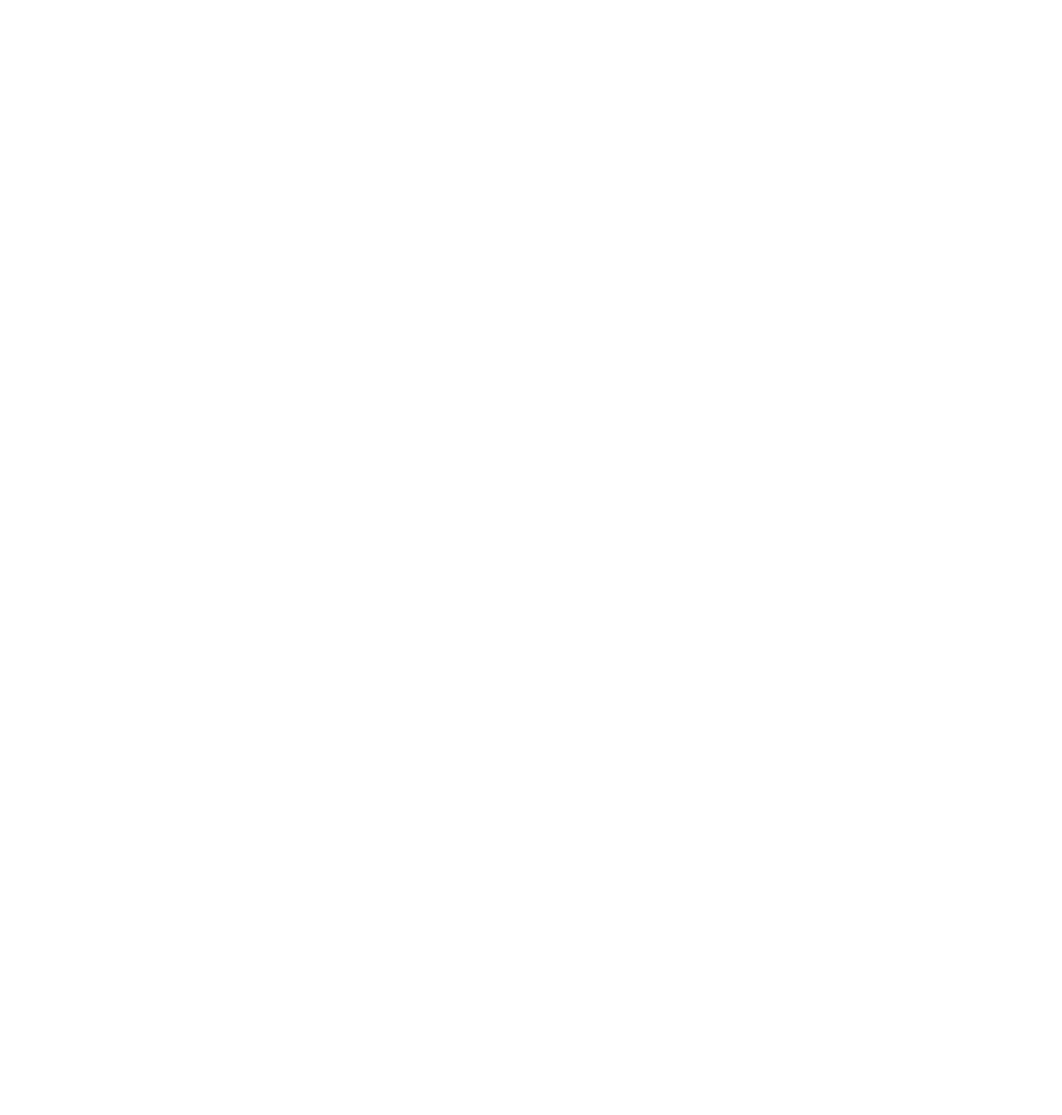
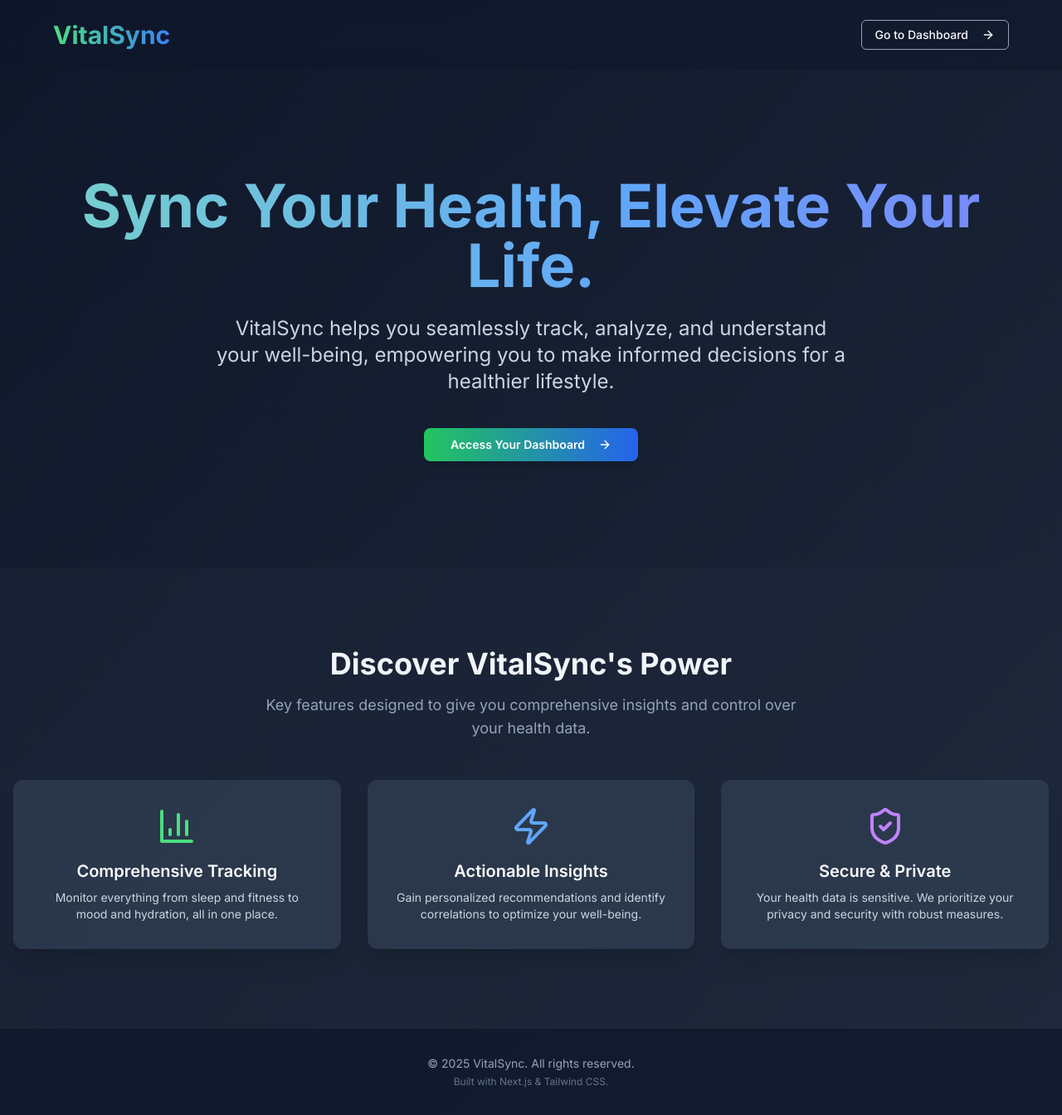
Before and after one commit to Professor833/VitalSync, a Next.js app: page / in a window 1280 px wide. Before the commit this address had no page. Shown: the whole page at 83% size. Before the commit the page ends 800 px from the top, so only its background shows below. Built offline with nearby package versions, Linux system fonts and the light colour scheme.

Commit message:
feat: delted profile page & added new landing page and update account settings

```diff
--- a/app/page.tsx
+++ b/app/page.tsx
@@ -1,17 +1,128 @@
-import { redirect } from 'next/navigation';
+'use client';
 
-export default function HomePage() {
-  // Redirect to the dashboard page by default
-  redirect('/dashboard');
+import React from 'react';
+import Link from 'next/link';
+import { Button } from '@/components/ui/button';
+import { ArrowRight, BarChart3, ShieldCheck, Zap } from 'lucide-react'; // Example icons
 
-  // Or, if you want to show a landing page first:
-  // return (
-  //    <main className="flex min-h-screen flex-col items-center justify-center p-24">
-  //     <h1 className="text-4xl font-heading mb-4">Welcome to VitalSync</h1>
-  //     <p className="text-lg font-sans">Your modern health tracking dashboard.</p>
-  //     <a href="/dashboard" className="mt-8 px-6 py-3 bg-vital-sync-blue text-white rounded-lg font-medium hover:bg-blue-700 transition-colors">
-  //       Go to Dashboard
-  //     </a>
-  //   </main>
-  // );
+export default function LandingPage() {
+  return (
+    <div className="min-h-screen bg-gradient-to-br from-slate-900 to-slate-800 text-slate-50 flex flex-col">
+      {/* Header/Nav */}
+      <header className="py-6 px-4 md:px-8 sticky top-0 z-50 bg-slate-900/50 backdrop-blur-md">
+        <div className="container mx-auto flex justify-between items-center">
+          <Link href="/" className="text-3xl font-bold bg-clip-text text-transparent bg-gradient-to-r from-green-400 to-blue-500">
+            VitalSync
+          </Link>
+          <Link href="/dashboard" legacyBehavior passHref>
+            <Button variant="outline" className="bg-transparent border-slate-400 hover:bg-slate-700 hover:text-slate-50">
+              Go to Dashboard <ArrowRight className="ml-2 h-4 w-4" />
+            </Button>
+          </Link>
+        </div>
+      </header>
+
+      {/* Main Content - Skip target */}
+      <main id="main-content" className="flex-grow">
+        {/* Hero Section */}
+        <section className="py-20 md:py-32 text-center container mx-auto px-4">
+          <h1 className="text-5xl md:text-7xl font-bold mb-6 leading-tight bg-clip-text text-transparent bg-gradient-to-r from-green-300 via-blue-400 to-purple-500 animate-gradient-x">
+            Sync Your Health, Elevate Your Life.
+          </h1>
+          <p className="text-xl md:text-2xl text-slate-300 max-w-3xl mx-auto mb-10">
+            VitalSync helps you seamlessly track, analyze, and understand your well-being, empowering you to make informed decisions for a healthier lifestyle.
+          </p>
+          <Link href="/dashboard" legacyBehavior passHref>
+            <Button size="lg" className="bg-gradient-to-r from-green-500 to-blue-600 hover:from-green-600 hover:to-blue-700 text-white font-semibold py-3 px-8 rounded-lg shadow-lg transform hover:scale-105 transition-transform duration-300">
+              Access Your Dashboard <ArrowRight className="ml-2 h-5 w-5" />
+            </Button>
+          </Link>
+        </section>
+
+        {/* Features Section Placeholder */}
+        <section className="py-16 md:py-24 bg-slate-800/50">
+          <div className="container mx-auto px-4 text-center">
+            <h2 className="text-3xl md:text-4xl font-bold mb-4 text-slate-100">Discover VitalSync's Power</h2>
+            <p className="text-lg text-slate-400 mb-12 max-w-2xl mx-auto">Key features designed to give you comprehensive insights and control over your health data.</p>
+            <div className="grid grid-cols-1 md:grid-cols-3 gap-8">
+              {/* Feature 1 */}
+              <div className="bg-slate-700/70 p-8 rounded-xl shadow-xl hover:shadow-2xl transition-shadow duration-300">
+                <div className="flex justify-center items-center mb-4">
+                    <BarChart3 className="h-12 w-12 text-green-400" />
+                </div>
+                <h3 className="text-xl font-semibold mb-2 text-slate-50">Comprehensive Tracking</h3>
+                <p className="text-slate-300 text-sm">
+                  Monitor everything from sleep and fitness to mood and hydration, all in one place.
+                </p>
+              </div>
+              {/* Feature 2 */}
+              <div className="bg-slate-700/70 p-8 rounded-xl shadow-xl hover:shadow-2xl transition-shadow duration-300">
+                <div className="flex justify-center items-center mb-4">
+                    <Zap className="h-12 w-12 text-blue-400" />
+                </div>
+                <h3 className="text-xl font-semibold mb-2 text-slate-50">Actionable Insights</h3>
+                <p className="text-slate-300 text-sm">
+                  Gain personalized recommendations and identify correlations to optimize your well-being.
+                </p>
+              </div>
+              {/* Feature 3 */}
+              <div className="bg-slate-700/70 p-8 rounded-xl shadow-xl hover:shadow-2xl transition-shadow duration-300">
+                 <div className="flex justify-center items-center mb-4">
+                    <ShieldCheck className="h-12 w-12 text-purple-400" />
+                </div>
+                <h3 className="text-xl font-semibold mb-2 text-slate-50">Secure & Private</h3>
+                <p className="text-slate-300 text-sm">
+                  Your health data is sensitive. We prioritize your privacy and security with robust measures.
+                </p>
+              </div>
+            </div>
+          </div>
+        </section>
+
+        {/* Optional: Animated Section Placeholder (e.g., for Three.js) */}
+        {/*
+        <section className="py-16 md:py-24">
+          <div className="container mx-auto px-4 text-center">
+            <h2 className="text-3xl md:text-4xl font-bold mb-12 text-slate-100">Experience VitalSync Visually</h2>
+            <div className="bg-slate-800 h-96 rounded-lg flex items-center justify-center text-slate-500">
+              [Interactive Animation / Three.js Canvas Placeholder]
+            </div>
+          </div>
+        </section>
+        */}
+
+      </main>
+
+      {/* Footer */}
+      <footer className="py-8 text-center bg-slate-900/70">
+        <div className="container mx-auto px-4">
+          <p className="text-sm text-slate-400">
+            &copy; {new Date().getFullYear()} VitalSync. All rights reserved.
+          </p>
+          <p className="text-xs text-slate-500 mt-1">
+            Built with Next.js & Tailwind CSS.
+          </p>
+        </div>
+      </footer>
+    </div>
+  );
 }
+
+// Basic CSS for gradient animation (can be moved to globals.css if preferred)
+const style = document.createElement('style');
+style.innerHTML = `
+  @keyframes gradient-x {
+    0%, 100% {
+      background-size: 200% 200%;
+      background-position: left center;
+    }
+    50% {
+      background-size: 200% 200%;
+      background-position: right center;
+    }
+  }
+  .animate-gradient-x {
+    animation: gradient-x 5s ease infinite;
+  }
+`;
+document.head.appendChild(style);
--- a/components/settings/account-settings-section.tsx
+++ b/components/settings/account-settings-section.tsx
@@ -1,23 +1,37 @@
-import React from 'react';
-import { Card, CardHeader, CardTitle, CardContent, CardFooter } from '@/components/ui/card';
-import { Label } from '@/components/ui/label';
-import { Input } from '@/components/ui/input';
-import { Button } from '@/components/ui/button';
-import { Avatar, AvatarFallback, AvatarImage } from '@/components/ui/avatar';
-import { Select, SelectContent, SelectItem, SelectTrigger, SelectValue } from '@/components/ui/select';
-import { User } from 'lucide-react'; // Placeholder icon
+import React from "react";
+import {
+  Card,
+  CardHeader,
+  CardTitle,
+  CardContent,
+  CardFooter
+} from "@/components/ui/card";
+import { Label } from "@/components/ui/label";
+import { Input } from "@/components/ui/input";
+import { Button } from "@/components/ui/button";
+import { Avatar, AvatarFallback, AvatarImage } from "@/components/ui/avatar";
+import {
+  Select,
+  SelectContent,
+  SelectItem,
+  SelectTrigger,
+  SelectValue
+} from "@/components/ui/select";
+import { User } from "lucide-react"; // Placeholder icon
 
-const AccountSettingsSection = React.forwardRef<HTMLDivElement>((props, ref) => {
+const AccountSettingsSection = React.forwardRef<
+  HTMLDivElement
+>((props, ref) => {
   // Mock data for placeholders - in a real app, this would come from state/API
   const userData = {
-    name: 'Alex Johnson',
-    email: 'alex.johnson@example.com',
-    phone: '+1 (555) 123-4567',
-    dob: '1990-05-15', // Use YYYY-MM-DD for date input value
-    gender: 'male',
-    height: '175',
-    weight: '70',
-    avatarUrl: '', // Replace with actual URL if available
+    name: "Lalit Vavdara",
+    email: "lalit.vd.dev@gmail.com",
+    phone: "+1 (555) 123-4567",
+    dob: "1990-05-15", // Use YYYY-MM-DD for date input value
+    gender: "male",
+    height: "175",
+    weight: "70",
+    avatarUrl: "https://avatar.iran.liara.run/public/boy"
   };
 
   return (
@@ -70,7 +84,9 @@ const AccountSettingsSection = React.forwardRef<HTMLDivElement>((props, ref) =>
                 <SelectItem value="male">Male</SelectItem>
                 <SelectItem value="female">Female</SelectItem>
                 <SelectItem value="other">Other</SelectItem>
-                <SelectItem value="prefer_not_to_say">Prefer not to say</SelectItem>
+                <SelectItem value="prefer_not_to_say">
+                  Prefer not to say
+                </SelectItem>
               </SelectContent>
             </Select>
           </div>
@@ -92,5 +108,5 @@ const AccountSettingsSection = React.forwardRef<HTMLDivElement>((props, ref) =>
   );
 });
 
-AccountSettingsSection.displayName = 'AccountSettingsSection';
+AccountSettingsSection.displayName = "AccountSettingsSection";
 export default AccountSettingsSection;
--- a/components/sidebar.tsx
+++ b/components/sidebar.tsx
@@ -86,15 +86,7 @@ const Sidebar = () => {
               <span>Reports</span>
             </Link>
           </li>
-          <li>
-            <Link
-              href="/dashboard/profile"
-              className="flex items-center space-x-3 py-2.5 px-4 rounded-md transition-colors duration-200 hover:bg-accent hover:text-accent-foreground text-muted-foreground"
-            >
-              <User className="h-5 w-5" />
-              <span>Profile</span>
-            </Link>
-          </li>
+          {/* Profile link removed as per request */}
           <li>
             <Link
               href="/dashboard/settings"
```
Also changed, not shown: app/dashboard/profile/page.tsx (deleted, +0 -69 lines).
